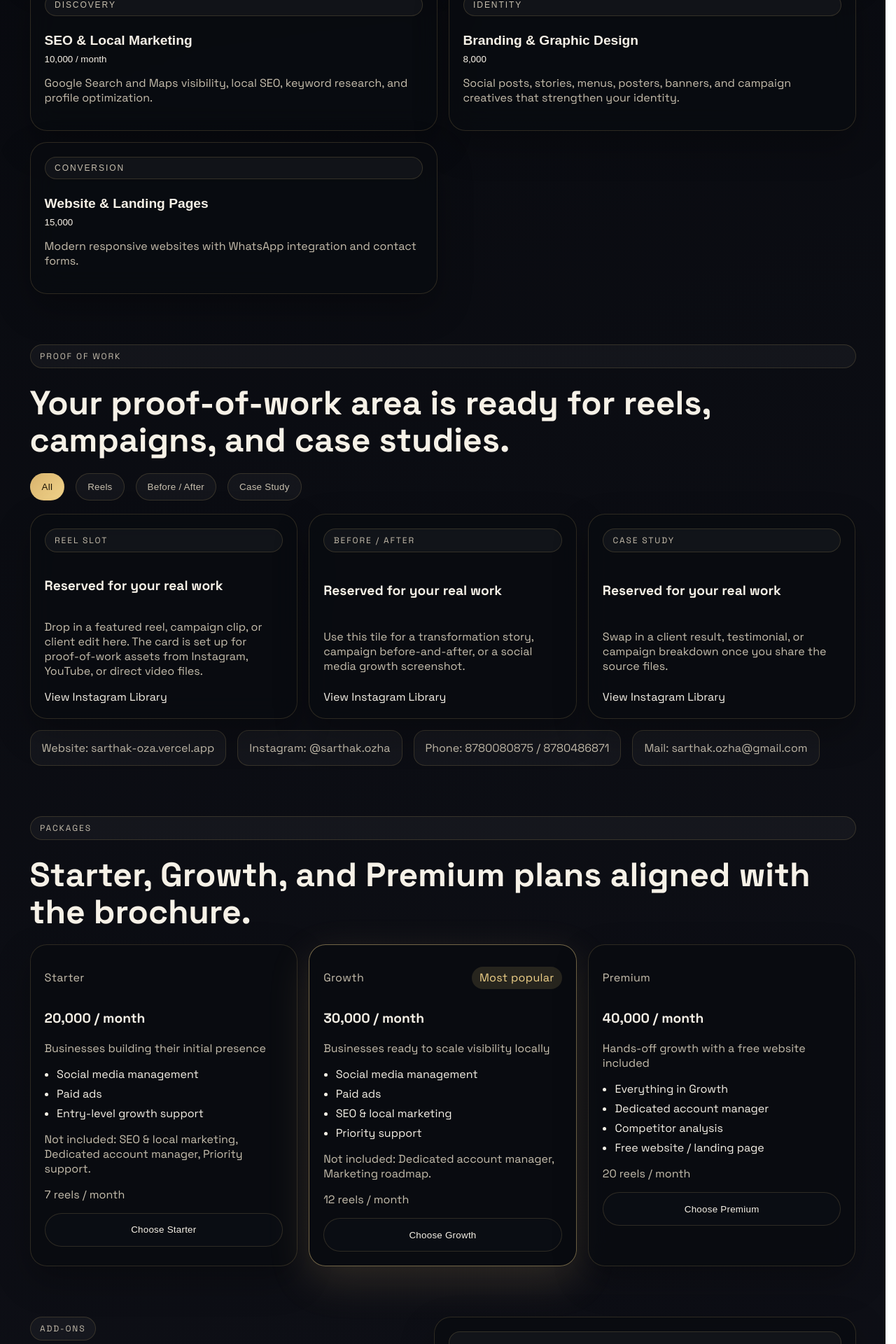
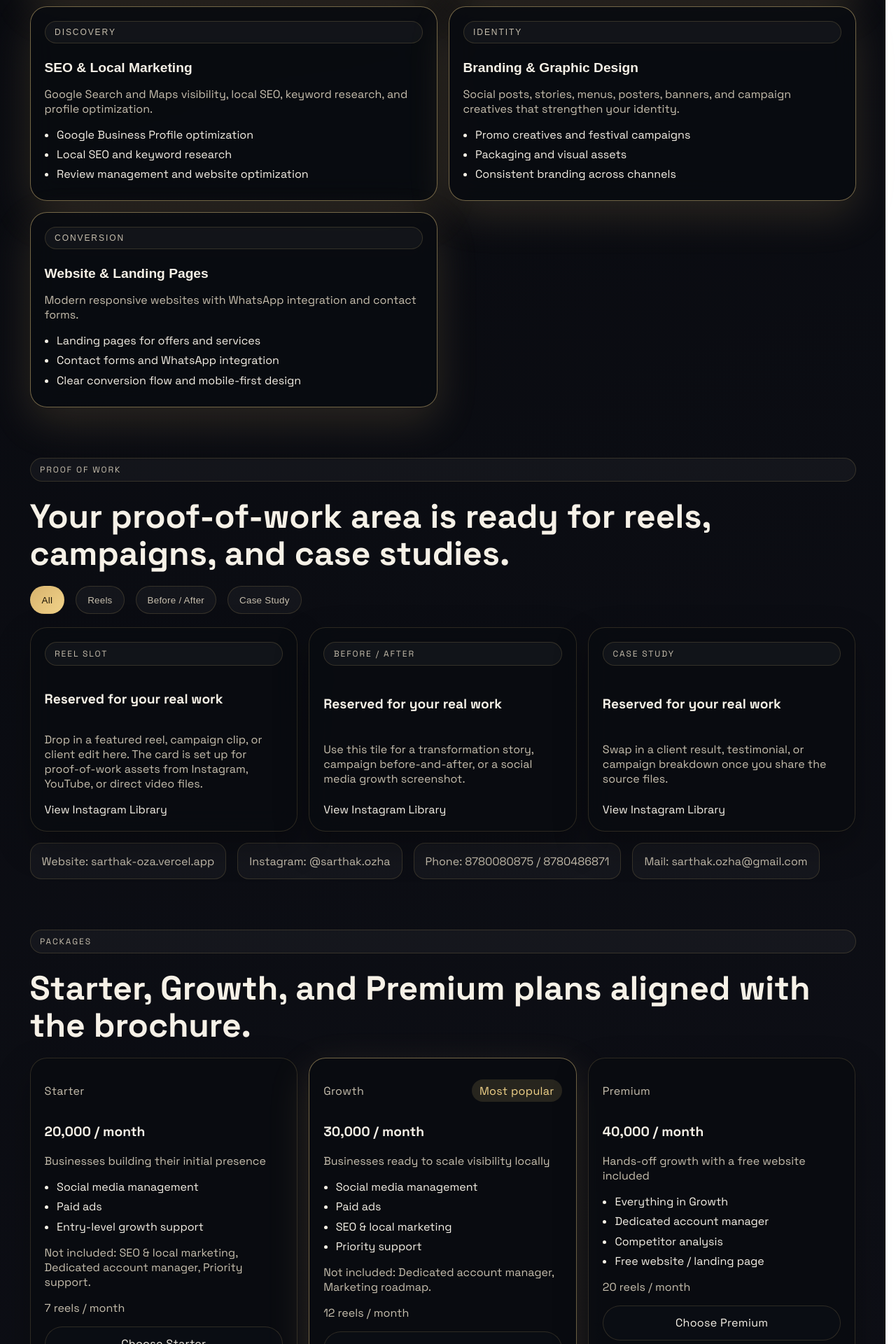
Before and after one commit to Yash-Ramnani/Sarthak-Oza, a Next.js app: page / in a window 1280 px wide. Shown: the part 2123-4043 px from the top of the page at 70% size. Built offline with nearby package versions, Linux system fonts and the light colour scheme.

Commit message:
fixed changes and got it working

```diff
--- a/app/page.tsx
+++ b/app/page.tsx
@@ -7,7 +7,6 @@ const services = [
   {
     id: "social-media",
     title: "Social Media Marketing",
-    price: " 20,000 / month",
     short: "Complete Instagram and Facebook management with planning, posting, captions, hashtags, engagement, and reporting.",
     details: [
       "Content planning and calendar management",
@@ -19,7 +18,6 @@ const services = [
   {
     id: "video-production",
     title: "Video & Creative Production",
-    price: " 10,000",
     short: "Cinematic food, product, ambience, and brand reels optimized for social media.",
     details: [
       "Professional shooting and editing",
@@ -31,7 +29,6 @@ const services = [
   {
     id: "influencer",
     title: "Influencer Marketing",
-    price: " 8,000",
     short: "Trusted local creator discovery, coordination, and campaign tracking.",
     details: [
       "Influencer shortlisting and planning",
@@ -43,7 +40,6 @@ const services = [
   {
     id: "paid-ads",
     title: "Paid Advertising",
-    price: " 10,000 / month",
     short: "Meta and Google campaigns designed to reach the right audience and generate leads.",
     details: [
       "Campaign creation and optimization",
@@ -55,7 +51,6 @@ const services = [
   {
     id: "seo-local",
     title: "SEO & Local Marketing",
-    price: " 10,000 / month",
     short: "Google Search and Maps visibility, local SEO, keyword research, and profile optimization.",
     details: [
       "Google Business Profile optimization",
@@ -67,7 +62,6 @@ const services = [
   {
     id: "branding",
     title: "Branding & Graphic Design",
-    price: " 8,000",
     short: "Social posts, stories, menus, posters, banners, and campaign creatives that strengthen your identity.",
     details: [
       "Promo creatives and festival campaigns",
@@ -79,7 +73,6 @@ const services = [
   {
     id: "websites",
     title: "Website & Landing Pages",
-    price: " 15,000",
     short: "Modern responsive websites with WhatsApp integration and contact forms.",
     details: [
       "Landing pages for offers and services",
@@ -139,6 +132,7 @@ const packages = [
 ];
 
 const addOns = [
+  ["Custom Addons", " 4,000"],
   ["Sample Reel", " 4,000"],
   ["1 Extra Reel", " 2,000"],
   ["10 Extra Reels", " 18,000"],
@@ -161,9 +155,15 @@ const keywords = [
 ];
 
 export default function Home() {
-  const [openService, setOpenService] = useState(services[1].id);
+  const [openServices, setOpenServices] = useState<string[]>(() => services.map((service) => service.id));
   const [selectedPackage, setSelectedPackage] = useState("Growth");
   const [proofFilter, setProofFilter] = useState("All");
+
+  const toggleService = (serviceId: string) => {
+    setOpenServices((previous) =>
+      previous.includes(serviceId) ? previous.filter((id) => id !== serviceId) : [...previous, serviceId]
+    );
+  };
 
   const filteredProof = useMemo(() => {
     if (proofFilter === "All") return proofItems;
@@ -258,13 +258,17 @@ export default function Home() {
         </div>
         <div className="services-grid">
           {services.map((service) => {
-            const isOpen = openService === service.id;
+            const isOpen = openServices.includes(service.id);
             return (
               <article key={service.id} className={`service-card ${isOpen ? "open" : ""}`}>
-                <button type="button" className="service-trigger" onClick={() => setOpenService(service.id)}>
+                <button
+                  type="button"
+                  className="service-trigger"
+                  aria-expanded={isOpen}
+                  onClick={() => toggleService(service.id)}
+                >
                   <span className="service-tag">{service.category}</span>
                   <strong>{service.title}</strong>
-                  <span>{service.price}</span>
                 </button>
                 <p>{service.short}</p>
                 {isOpen && (
@@ -310,10 +314,14 @@ export default function Home() {
           ))}
         </div>
         <div className="results-strip" aria-label="Brochure facts">
-          <span>Website: sarthak-oza.vercel.app</span>
-          <span>Instagram: @sarthak.ozha</span>
-          <span>Phone: 8780080875 / 8780486871</span>
-          <span>Mail: sarthak.ozha@gmail.com</span>
+          <span><a href="https://sarthak-oza.vercel.app" target="_blank" rel="noreferrer">
+            Website: sarthak-oza.vercel.app
+          </a></span>
+          <span><a href="https://instagram.com/sarthak.ozha" target="_blank" rel="noreferrer">
+            Instagram: @sarthak.ozha
+          </a></span>
+          <span><a href="tel:8780080875">Phone: 8780080875 / 8780486871</a></span>
+          <span><a href="mailto:sarthak.ozha@gmail.com">Mail: sarthak.ozha@gmail.com</a></span>
         </div>
       </section>
 
@@ -342,9 +350,15 @@ export default function Home() {
                   <p className="muted small">Not included: {pack.excluded.join(', ')}.</p>
                 )}
                 <p className="muted small">{pack.reels}</p>
-                <button type="button" className="button button-ghost full" onClick={() => setSelectedPackage(pack.name)}>
+                <a
+                  className="button button-ghost full"
+                  href={`https://wa.me/918780080875?text=${encodeURIComponent(`Hi, I am interested in the ${pack.name} package.`)}`}
+                  target="_blank"
+                  rel="noreferrer"
+                  onClick={() => setSelectedPackage(pack.name)}
+                >
                   Choose {pack.name}
-                </button>
+                </a>
               </article>
             );
           })}
@@ -357,10 +371,10 @@ export default function Home() {
           <h2>Flexible extras you can add to any package.</h2>
         </div>
         <div className="glass-card add-on-list">
-          {addOns.map(([label, price]) => (
+          {addOns.map(([label]) => (
             <div key={label}>
               <span>{label}</span>
-              <strong>{price}</strong>
+              <strong>Available</strong>
             </div>
           ))}
         </div>
@@ -395,7 +409,7 @@ export default function Home() {
             <a href="https://instagram.com/sarthak.ozha" target="_blank" rel="noreferrer">
               @sarthak.ozha
             </a>
-            <a href="/Sarthak_Ozha_Brochure.pdf" target="_blank" rel="noreferrer" className="button button-solid full">
+            <a href="/Sarthak_Ozha_Brochure.pdf" target="_blank" rel="noreferrer" download="Sarthak_Ozha_Brochure.pdf" className="button button-solid full" style={{ marginTop: "1rem", color: "Black" }}>
               Download Brochure
             </a>
           </div>
```
